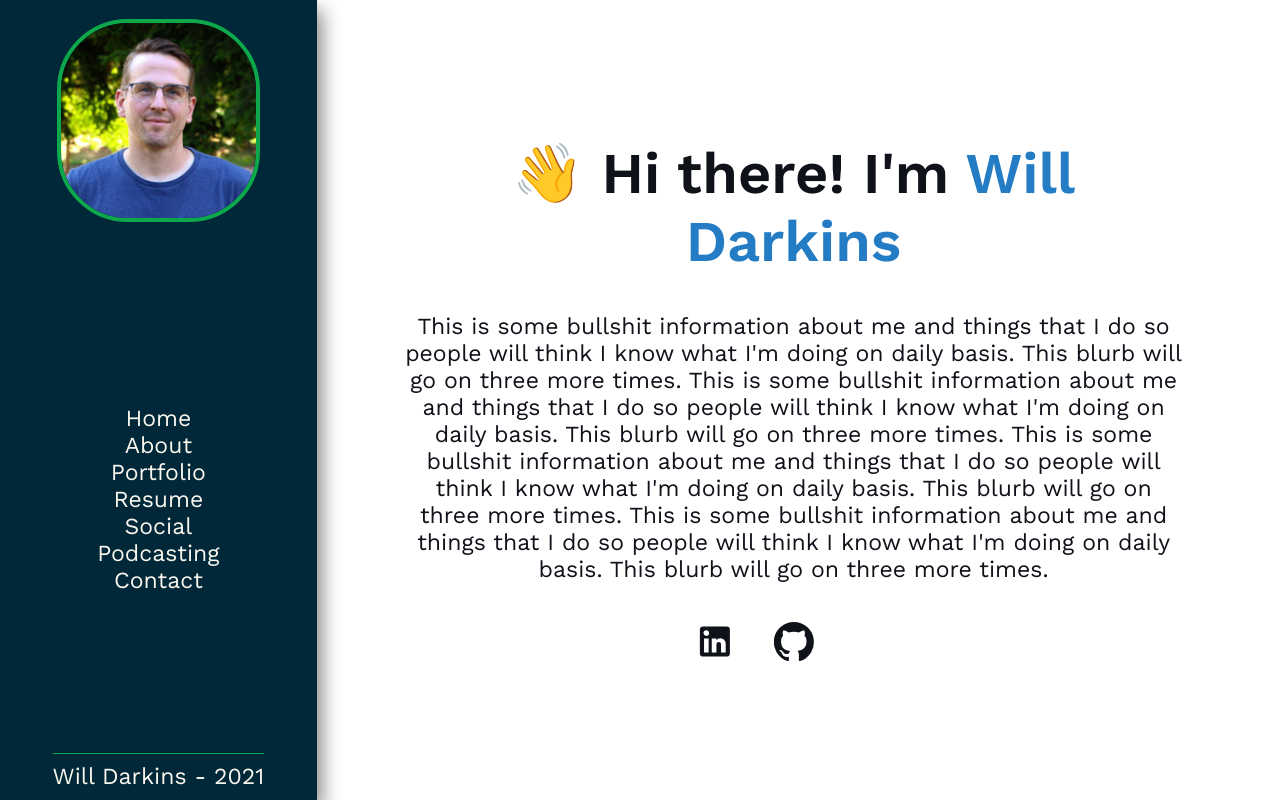
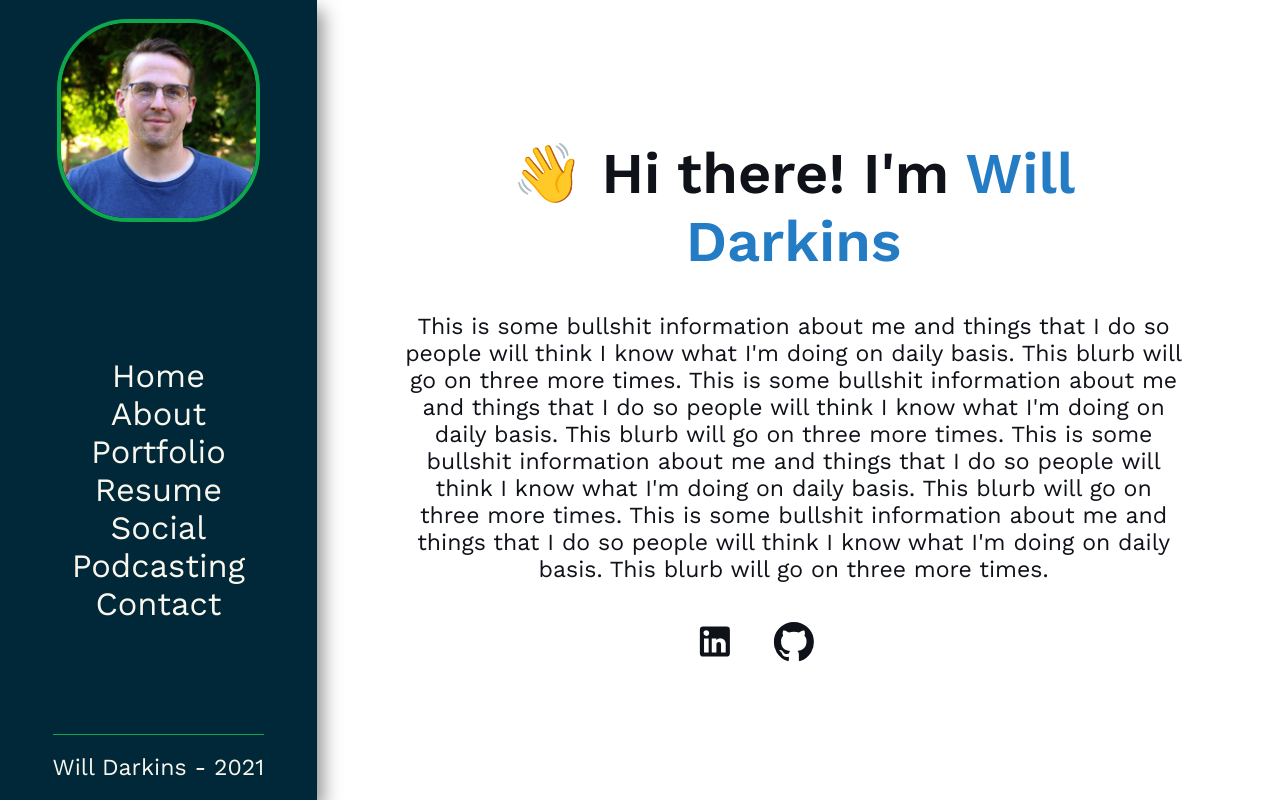
Before and after one commit to willdarkins/portfolio_darkins, a React (Create React App) app: page / in a window 1280 px wide. Built offline with nearby package versions, Linux system fonts and the light colour scheme; some icons are missing; a web font is replaced by a local one.

Commit message:
finally figured out what was up with the React Router... I was not plaching the Router tag on the top level of the app component - rather - putting it within the MainStyles component

```diff
--- a/package.json
+++ b/package.json
@@ -16,7 +16,8 @@
     "react": "^17.0.2",
     "react-dom": "^17.0.2",
     "react-intersection-observer": "^8.33.1",
-    "react-router-dom": "^6.2.1",
+    "react-router": "^6.2.1",
+    "react-router-dom": "^5.3.0",
     "react-scripts": "5.0.0",
     "react-tsparticles": "^1.37.6",
     "styled-components": "^5.3.3",
--- a/src/App.js
+++ b/src/App.js
@@ -1,35 +1,39 @@
 import React from 'react'
+import { BrowserRouter as Router, Route, Switch } from 'react-router-dom';
 import SideBar from './Components/SideBar'
 import HomePage from './Pages/HomePage'
+import About from './Pages/About'
+import Portfolio from './Pages/Portfolio'
+import Resume from './Pages/Resume';
+import Social from './Pages/Social';
+import Podcasting from './Pages/Podcasting';
+import Contact from './Pages/Contact';
+
 import styled from 'styled-components'
 
 //styles to be applied to main content section on the app... this is everything but the SibeBar and Nav
-const MainStyles = styled.main `
+const MainStyles = styled.main`
     position: relative;
     margin-left: 16rem;
     min-height: 100vh;
 
-    .lines{
-        position: absolute;
-        min-height: 100vh;
-        width: 100%;
-        display: flex;
-        justify-content: space-evenly;
-        .line-1, .line-2, .line-3, .line-4{
-            width: 1px;
-            min-height: 100vh;
-            background-color: red;
-        }
-    }
-
 `
 function App() {
     return (
-        <>
-        <SideBar />
-        <MainStyles>
-        <HomePage />
-        </MainStyles>
+        <><Router forceRefresh>
+            <SideBar />
+            <MainStyles>
+                    <Switch>
+                        <Route exact path='/' component={HomePage} />
+                        <Route exact path='/about' component={About} />
+                        <Route exact path='/portfolio' component={Portfolio} />
+                        <Route exact path='/resume' component={Resume} />
+                        <Route exact path='/social' component={Social} />
+                        <Route exact path='/podcasting' component={Podcasting} />
+                        <Route exact path='/contact' component={Contact} />
+                    </Switch>
+            </MainStyles>
+            </Router>
         </>
     )
 }
--- a/src/Components/Nav.js
+++ b/src/Components/Nav.js
@@ -30,8 +30,13 @@ const NavStyles = styled.nav`
         .list-item {
             display: block;
             text-align: center;
+            padding: 10rem 0;
             a {
+                padding: 10rem 0;
                 display: block;
+                padding: 10rem 0;
+                position: relative;
+                letter-spacing: 10px;
                 &:hover {
                     cursor: pointer;
                 }
@@ -42,7 +47,7 @@ const NavStyles = styled.nav`
     }
     footer {
         p {
-            padding: .5rem 0;
+            padding: 1rem 0;
             font-size: 1.2rem;
             display: block;
             text-align: center;
@@ -59,25 +64,25 @@ function Nav() {
             </div>
             <ul className='nav-list'>
                 <li className='list-item'>
-                    <NavLink to='/home' activeClassName='active-class'>Home</NavLink>
+                    <NavLink exact to='/' activeClassName='active-class'>Home</NavLink>
                 </li>
                 <li className='list-item'>
-                    <NavLink to='/about' activeClassName='active-class'>About</NavLink>
+                    <NavLink exact to='/about' activeClassName='active-class'>About</NavLink>
                 </li>
                 <li className='list-item'>
-                    <NavLink to='/portfolio' activeClassName='active-class'>Portfolio</NavLink>
+                    <NavLink exact to='/portfolio' activeClassName='active-class'>Portfolio</NavLink>
                 </li>
                 <li className='list-item'>
-                    <NavLink to='/resume' activeClassName='active-class'>Resume</NavLink>
+                    <NavLink exact to='/resume' activeClassName='active-class'>Resume</NavLink>
                 </li>
                 <li className='list-item'>
-                    <NavLink to='/social' activeClassName='active-class'>Social</NavLink>
+                    <NavLink exact to='/social' activeClassName='active-class'>Social</NavLink>
                 </li>
                 <li className='list-item'>
-                    <NavLink to='/podcasting' activeClassName='active-class'>Podcasting</NavLink>
+                    <NavLink exact to='/podcasting' activeClassName='active-class'>Podcasting</NavLink>
                 </li>
                 <li className='list-item'>
-                    <NavLink to='/contact' activeClassName='active-class'>Contact</NavLink>
+                    <NavLink exact to='/contact' activeClassName='active-class'>Contact</NavLink>
                 </li>
             </ul>
         <footer className='footer'>
--- a/src/GlobalStyles.js
+++ b/src/GlobalStyles.js
@@ -36,6 +36,7 @@ const GlobalStyle = createGlobalStyle`
         font-family: inherit;
         color: inherit;
         font-size: inherit;
+        font-size: 1.7rem;
     }
     h1{
         font-size: 3rem;
--- /dev/null
+++ b/src/Pages/About.js
@@ -0,0 +1,11 @@
+import React from 'react'
+
+function About() {
+    return (
+        <>
+            <h1>I'm Hit!</h1>
+        </>
+    )
+}
+
+export default About
--- /dev/null
+++ b/src/Pages/Contact.js
@@ -0,0 +1,11 @@
+import React from 'react'
+
+function Contact() {
+    return (
+        <>
+
+        </>
+    )
+}
+
+export default Contact
--- a/src/Pages/HomePage.js
+++ b/src/Pages/HomePage.js
@@ -1,11 +1,10 @@
 import React from 'react'
 import styled from 'styled-components'
-import Particles from 'react-tsparticles'
 import GitHubIcon from '@material-ui/icons/GitHub'
 import LinkedinIcon from '@material-ui/icons/LinkedIn'
 import { Icon } from '@iconify/react';
-import Background from '../Images/home-background.jpg'
-import particlesConfig from '../Config/particle-config'
+// import Background from '../Images/home-background.jpg'
+// import particlesConfig from '../Config/particle-config'
 
 //styles variable from styled-components dependency applied to HomePage component
 const HomeStyles = styled.header`
--- /dev/null
+++ b/src/Pages/Podcasting.js
@@ -0,0 +1,11 @@
+import React from 'react'
+
+function Podcasting() {
+    return (
+        <>
+
+        </>
+    )
+}
+
+export default Podcasting
--- /dev/null
+++ b/src/Pages/Portfolio.js
@@ -0,0 +1,11 @@
+import React from 'react'
+
+function Portfolio() {
+    return (
+        <>
+
+        </>
+    )
+}
+
+export default Portfolio
--- /dev/null
+++ b/src/Pages/Resume.js
@@ -0,0 +1,11 @@
+import React from 'react'
+
+function Resume() {
+    return (
+        <>
+
+        </>
+    )
+}
+
+export default Resume
--- /dev/null
+++ b/src/Pages/Social.js
@@ -0,0 +1,11 @@
+import React from 'react'
+
+function Social() {
+    return (
+        <>
+
+        </>
+    )
+}
+
+export default Social
```
Also changed, not shown: 1 other file (tests, documents, lock files or other folders).
